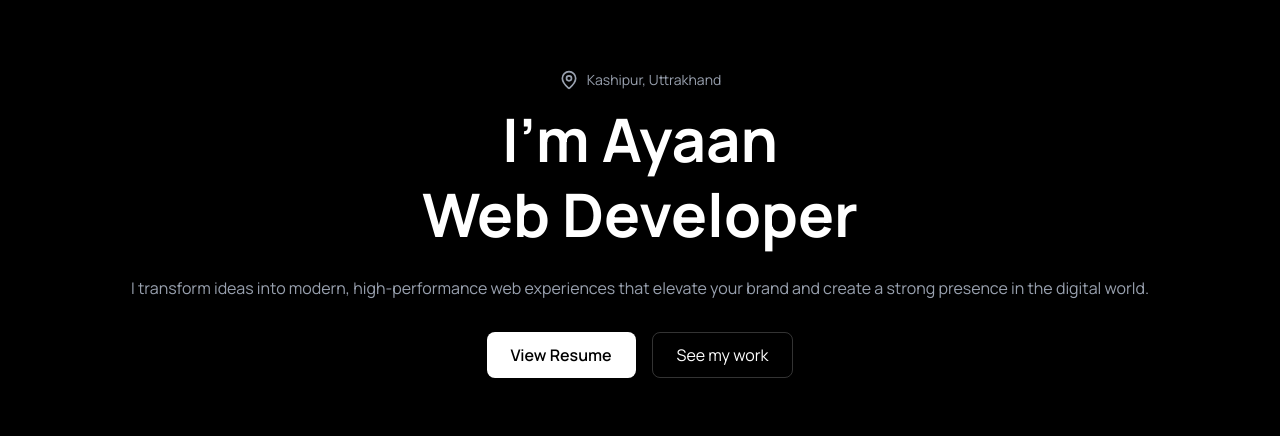
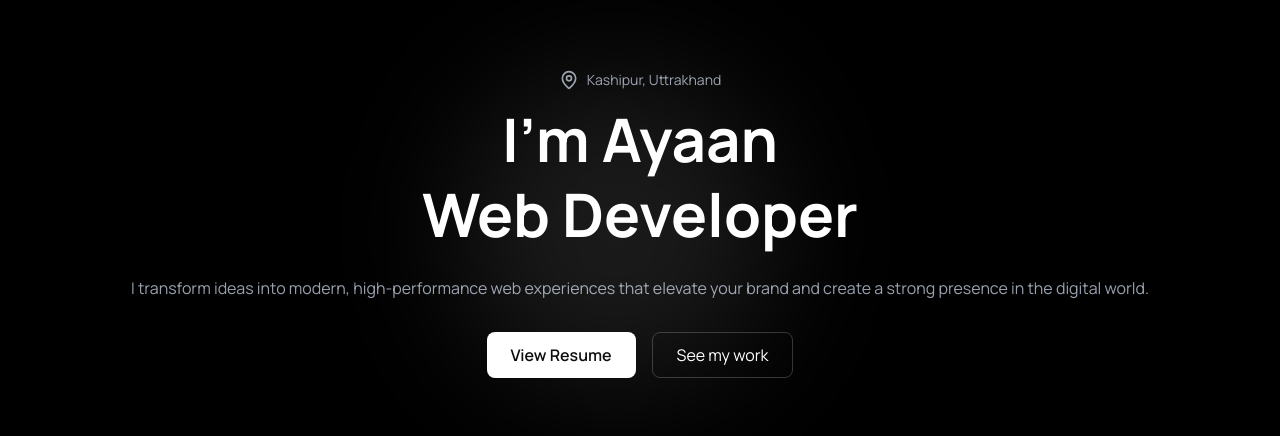
Before and after one commit to MohdAyaanAnsari/Portfolio_frontend, a React (Vite) app: page / in a window 1280 px wide. Shown: the part 145-581 px from the top of the page. Built offline with nearby package versions, Linux system fonts and the light colour scheme; no server answers.

Commit message:
first commit

```diff
--- a/src/routes/HeroSection.tsx
+++ b/src/routes/HeroSection.tsx
@@ -67,7 +67,7 @@ export default function HeroSection() {
         animate="show"
         className="w-full max-w-7xl rounded-3xl shadow-2xl px-8 py-5 md:py-10 lg:py-20 text-center relative overflow-hidden"
       >
-        <div className="absolute top-20 xl:right-120 lg:right-80 md:right-60 h-80 w-80 rounded-full bg-white/10 blur-3xl pointer-events-none -z-10" />
+        <div className="absolute top-20 xl:right-120 lg:right-80 md:right-55 h-80 w-80 rounded-full bg-white/10 blur-3xl pointer-events-none z-10" />
 
         <motion.p
           variants={item}
```
Also changed, not shown: vercel.json (added).
